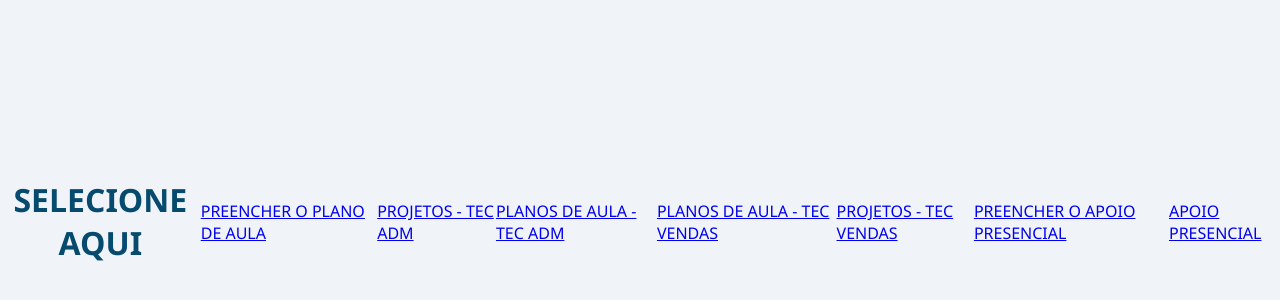
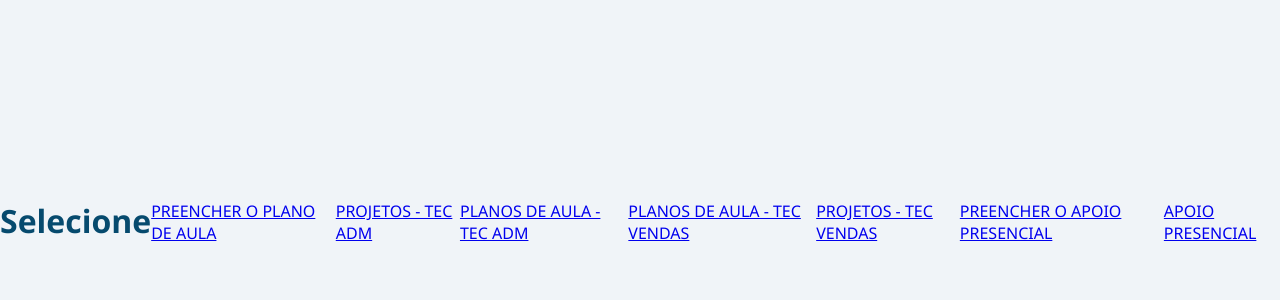
Before and after one commit to eecaetanodecampos/home, a plain HTML site: page escolha.html in a window 1280 px wide. Shown: the part 178-478 px from the top of the page. Drawn offline with Linux system fonts and the light colour scheme.

Commit message:
Update escolha.html

```diff
--- a/escolha.html
+++ b/escolha.html
@@ -67,7 +67,7 @@
   </style>
 </head>
 <body>
-  <h1>SELECIONE AQUI</h1>
+  <h1>Selecione</h1>
 
   <div class="folder">
     <a href="https://caetanodecampos.github.io/home/planodeaula.html" target="_blank">PREENCHER O PLANO DE AULA</a>
```
